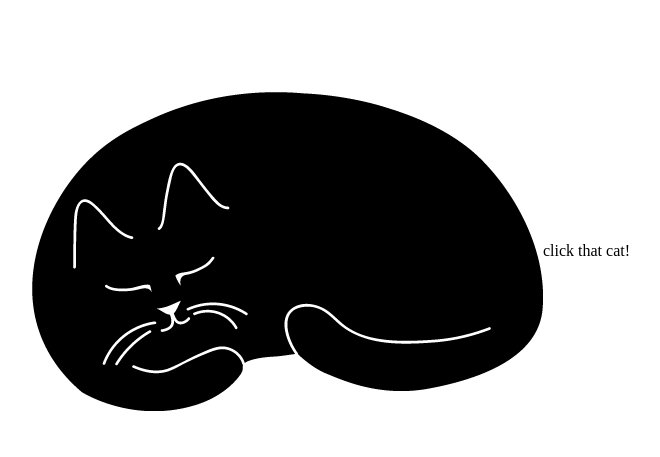
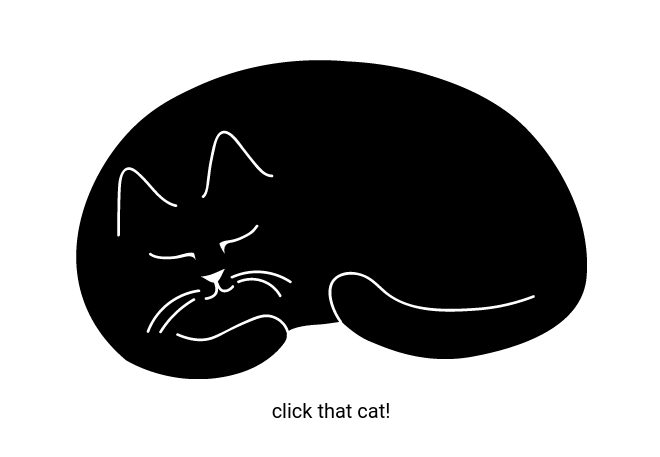
Before and after one commit to judithbeadle/catclicker, a plain HTML site: page index.html in a window 1280 px wide. Shown: the part 157-614 px from the top of the page, without its empty margins (309-969 px from the left). Drawn offline with Linux system fonts and the light colour scheme.

Commit message:
styling adjustments

```diff
--- a/css/styles.css
+++ b/css/styles.css
@@ -1,7 +1,15 @@
+body {
+	font-family: Roboto, sans-serif;
+}
 
 .container{
 	display: flex;
+	flex-direction: column;
     justify-content: center;
     align-items: center;
     height: 100vh;
 }
+
+.container p{
+	font-size: 1.25em;
+}
--- a/js/catclicker.js
+++ b/js/catclicker.js
@@ -23,7 +23,7 @@ window.addEventListener('load',function(){
 
 	// function for counting clicks and updating text
 	function updateCounter(numClicks){
-		counterText = "You clicked that cat " + numClicks + " times!"
+		counterText = "You clicked that cat <b>" + numClicks + "</b> times!"
 		clickCounter.innerHTML = counterText;
 	}
 });
```
